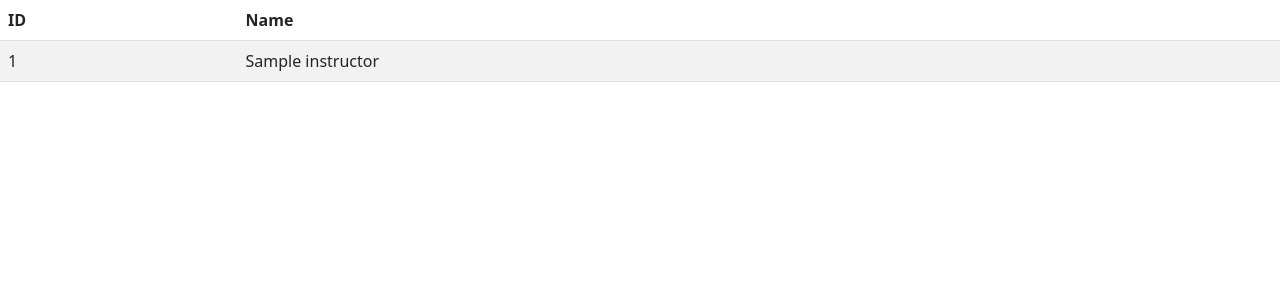
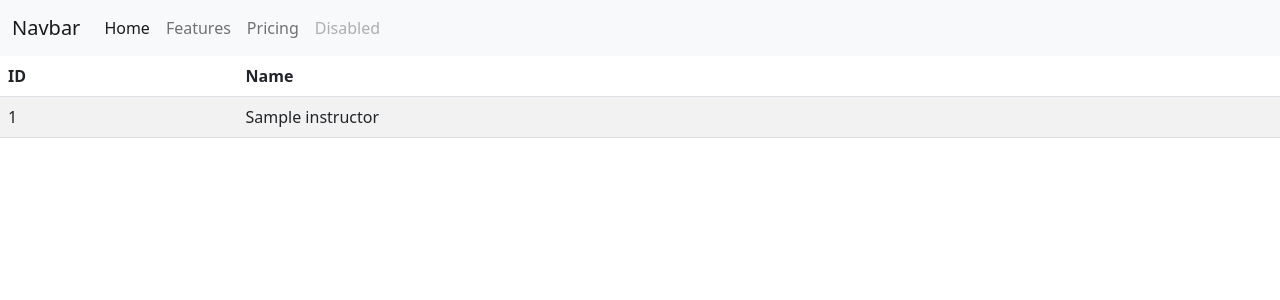
Before and after one commit to valeriejoplin/Homework-Three, a PHP site: page / in a window 1280 px wide. Shown: the top 300 px of the page. Run offline with PHP 8.4, Linux system fonts and the light colour scheme; tables that the repository leaves empty or names only in its code hold one stand-in row (values such as "Sample post").

Commit message:
Update header.php

```diff
--- a/header.php
+++ b/header.php
@@ -3,6 +3,30 @@
   <head>
     <meta charset="utf-8">
     <meta name="viewport" content="width=device-width, initial-scale=1">
-    <title>Database Demo</title>
+    <title>Homework 3</title>
     <link href="https://cdn.jsdelivr.net/npm/bootstrap@5.2.0/dist/css/bootstrap.min.css" rel="stylesheet" integrity="sha384-gH2yIJqKdNHPEq0n4Mqa/HGKIhSkIHeL5AyhkYV8i59U5AR6csBvApHHNl/vI1Bx" crossorigin="anonymous">
   </head>
+ <nav class="navbar navbar-expand-lg bg-light">
+  <div class="container-fluid">
+    <a class="navbar-brand" href="#">Navbar</a>
+    <button class="navbar-toggler" type="button" data-bs-toggle="collapse" data-bs-target="#navbarNav" aria-controls="navbarNav" aria-expanded="false" aria-label="Toggle navigation">
+      <span class="navbar-toggler-icon"></span>
+    </button>
+    <div class="collapse navbar-collapse" id="navbarNav">
+      <ul class="navbar-nav">
+        <li class="nav-item">
+          <a class="nav-link active" aria-current="page" href="#">Home</a>
+        </li>
+        <li class="nav-item">
+          <a class="nav-link" href="#">Features</a>
+        </li>
+        <li class="nav-item">
+          <a class="nav-link" href="#">Pricing</a>
+        </li>
+        <li class="nav-item">
+          <a class="nav-link disabled">Disabled</a>
+        </li>
+      </ul>
+    </div>
+  </div>
+</nav>
```
